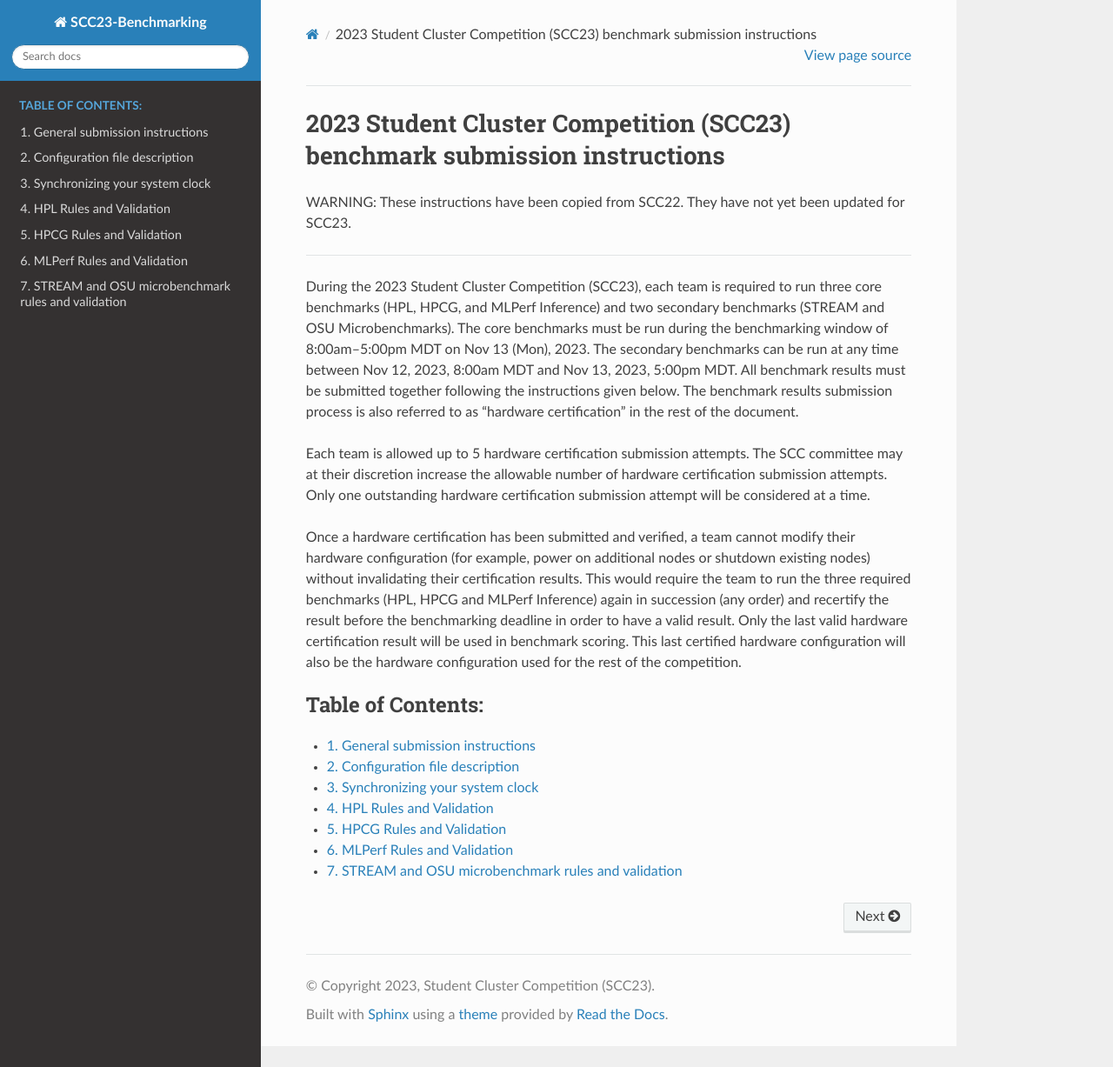
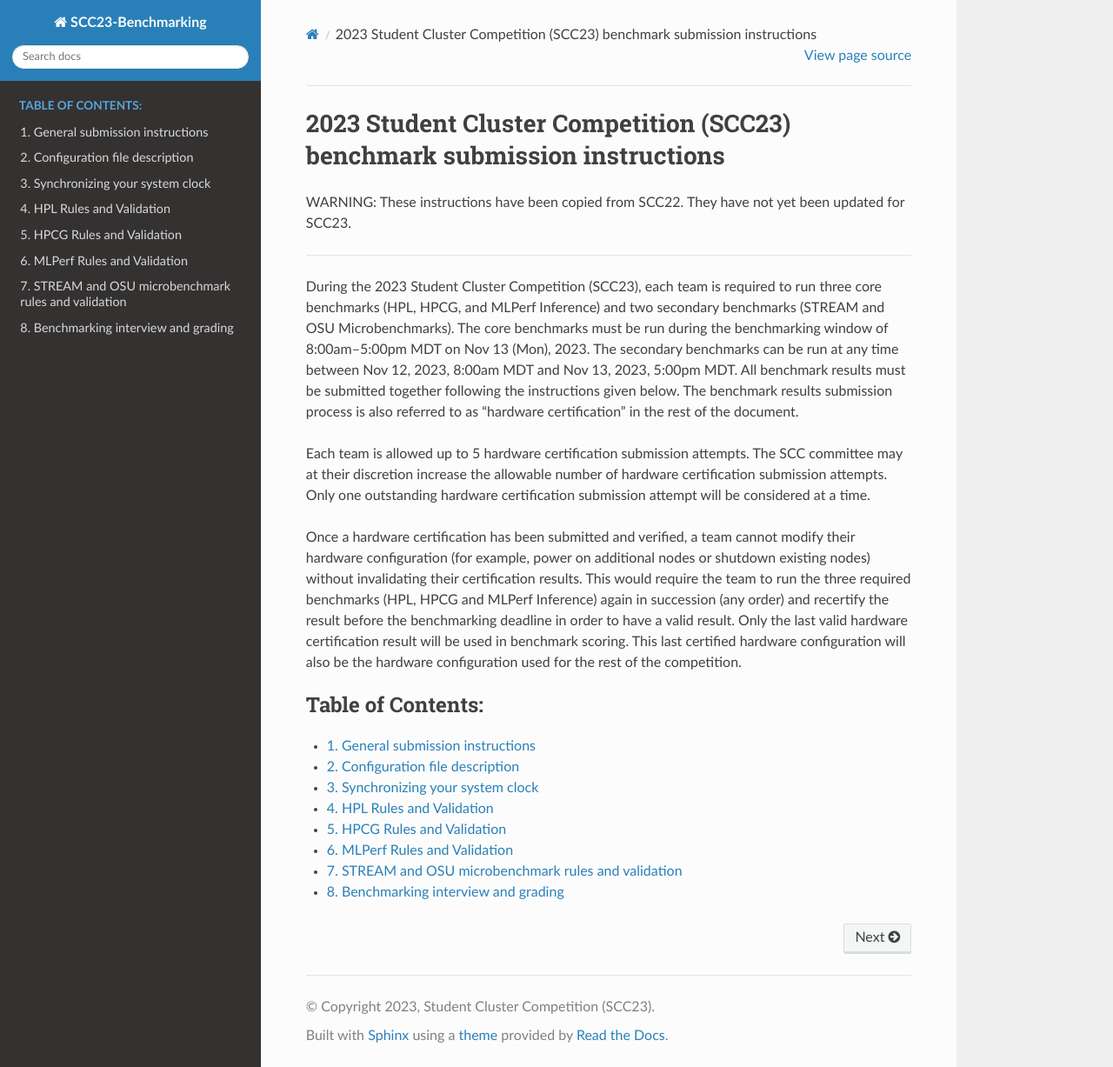
Before and after one commit to amaji/scc23-benchmarking, a Sphinx documentation site: the page built from source/index.rst, in a window 1280 px wide and 1227 px high. Shown: the whole window at 87% size. Built offline with Sphinx 7.4.7 and the Read the Docs theme 2.0.0, drawn with Linux system fonts in a browser that asks for light colours.

Commit message:
Update index.rst

```diff
--- a/source/index.rst
+++ b/source/index.rst
@@ -28,6 +28,7 @@ Once a hardware certification has been submitted and verified, a team cannot mod
    benchmarks/hpcg.rst
    benchmarks/mlperf.rst
    benchmarks/optional.rst
+   benchmarks/interview.rst
 
 
 .. Indices and tables
```
